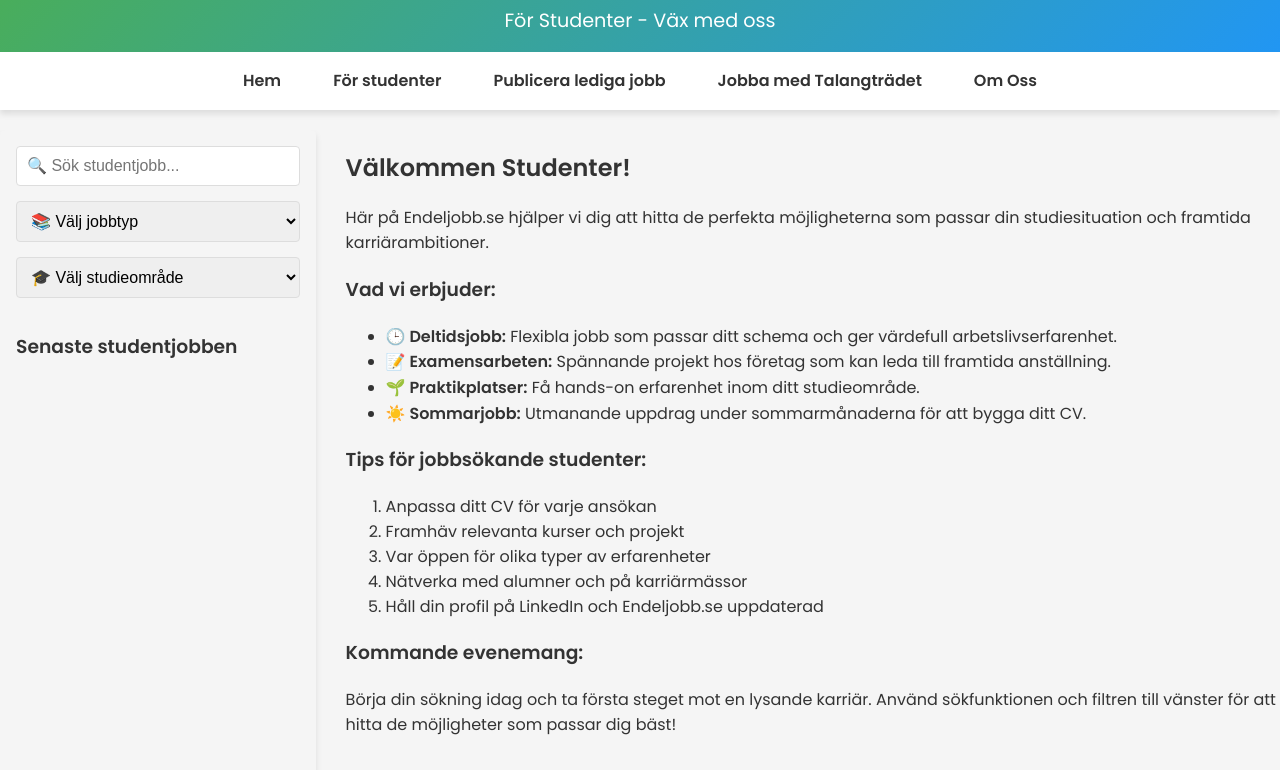
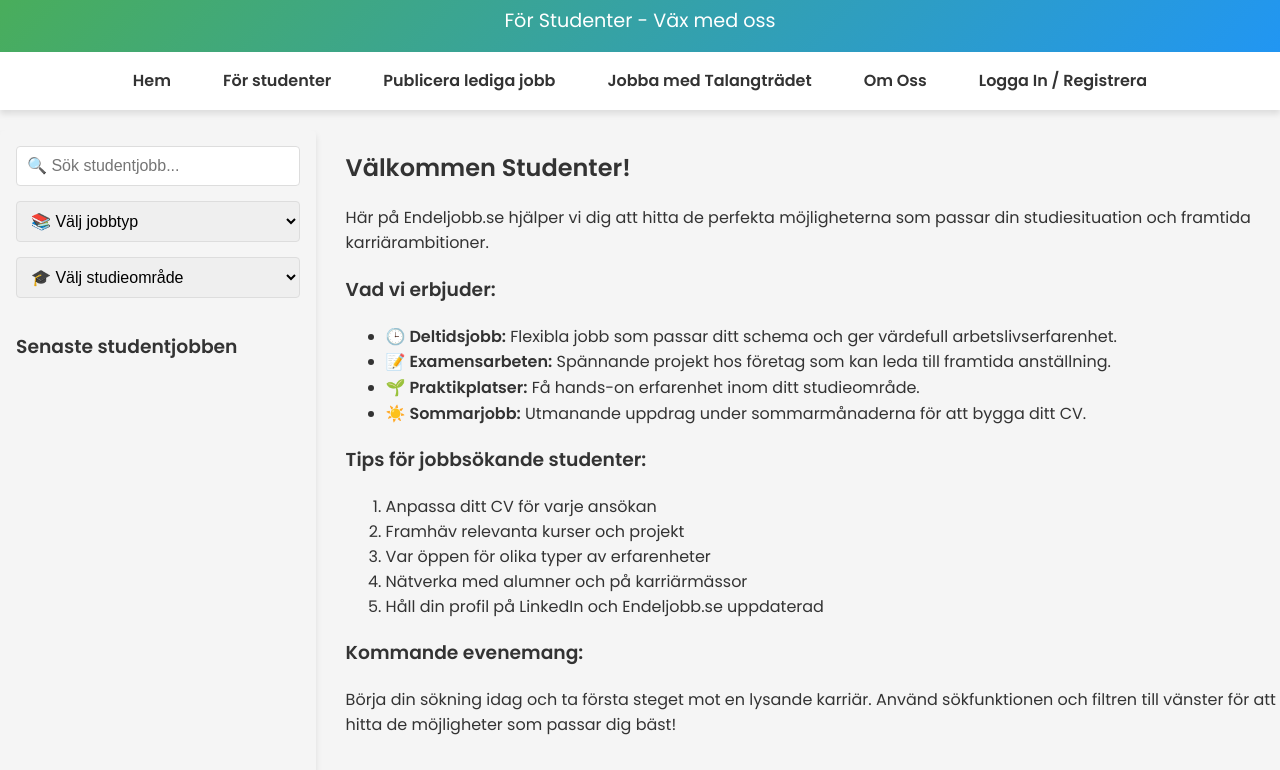
Before and after one commit to Theoswork/Studiejobb.se, a website: page forstudenter.html in a window 1280 px wide. Shown: the part 99-869 px from the top of the page. Drawn offline with Linux system fonts and the light colour scheme.

Commit message:
tog bort s

```diff
--- a/forstudenter.html
+++ b/forstudenter.html
@@ -21,6 +21,7 @@
                 <li><a href="publicerajobb.html">Publicera lediga jobb</a></li>
                 <li><a href="jobbamedoss.html">Jobba med Talangträdet</a></li>
                 <li><a href="omoss.html">Om Oss</a></li>
+                <li><a href="konto/login.html">Logga In / Registrera</a></li>
             </ul>
         </nav>
         <div class="content">
```
